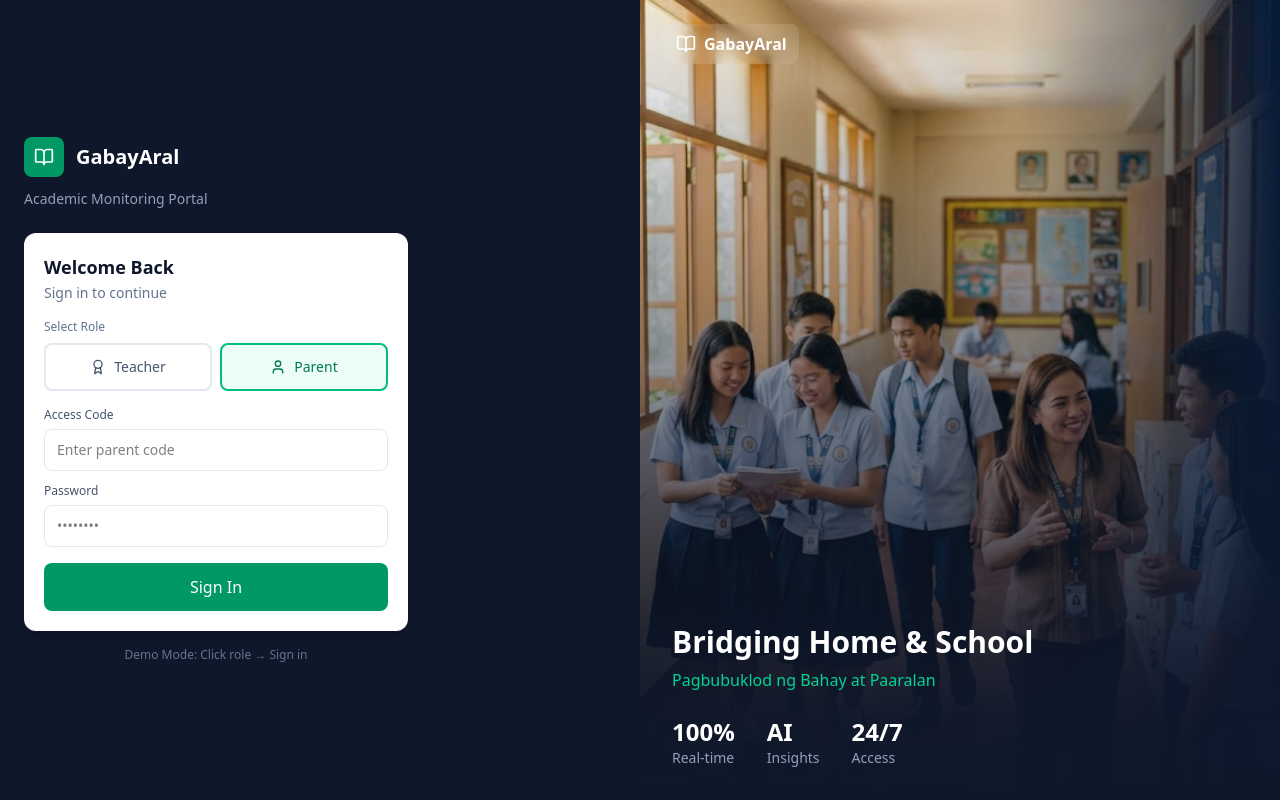
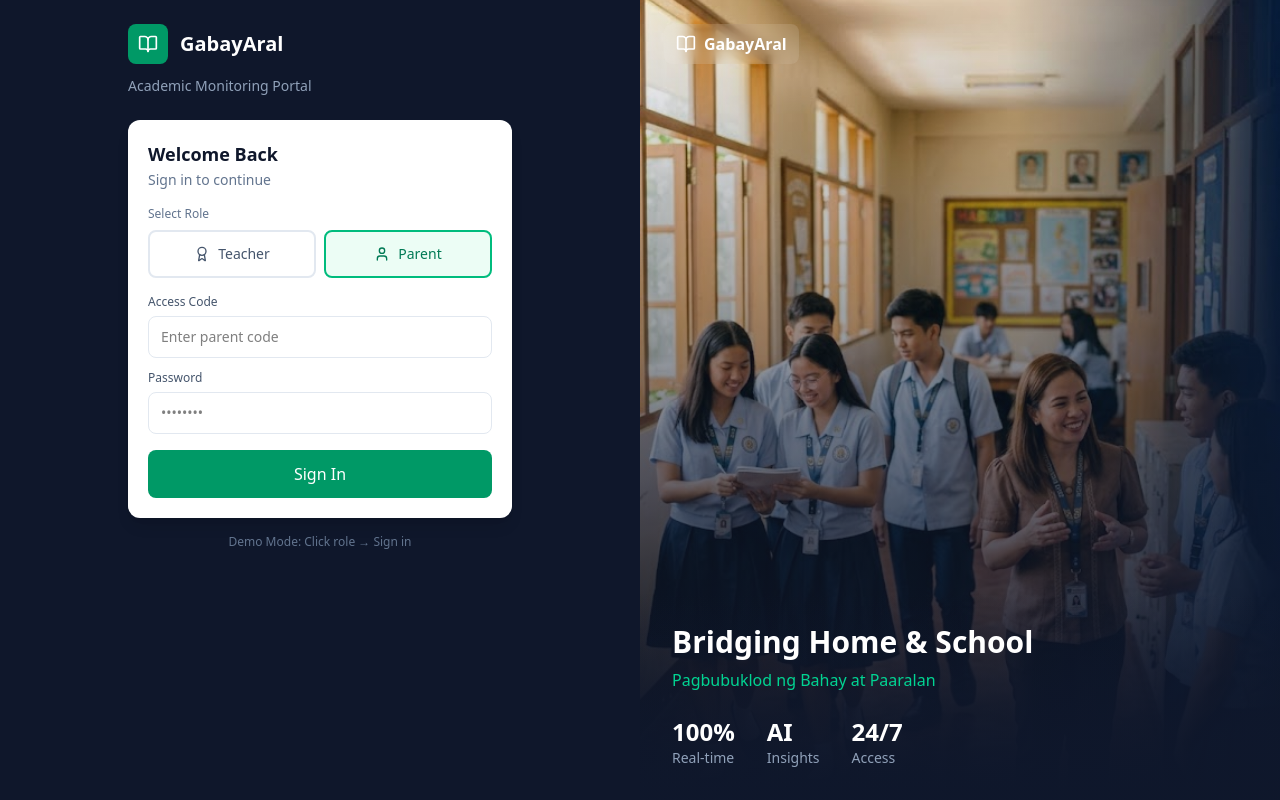
Before and after one commit to raejohnacarandang/gabayaral2, a React (Vite) app: page / in a window 1280 px wide. Built offline with nearby package versions, Linux system fonts and the light colour scheme.

Commit message:
Fix: center left panel login vertically

```diff
--- a/src/App.tsx
+++ b/src/App.tsx
@@ -517,7 +517,7 @@ if (!isAuthenticated) {
     return (
       <div className="h-screen bg-slate-900 flex font-sans overflow-hidden">
         {/* Left Side - Login Form */}
-        <div className="w-full lg:w-1/2 flex items-center p-6">
+        <div className="w-full lg:w-1/2 flex justify-center p-6">
           <motion.div
             initial={{ opacity: 0, y: 20 }}
             animate={{ opacity: 1, y: 0 }}
```
